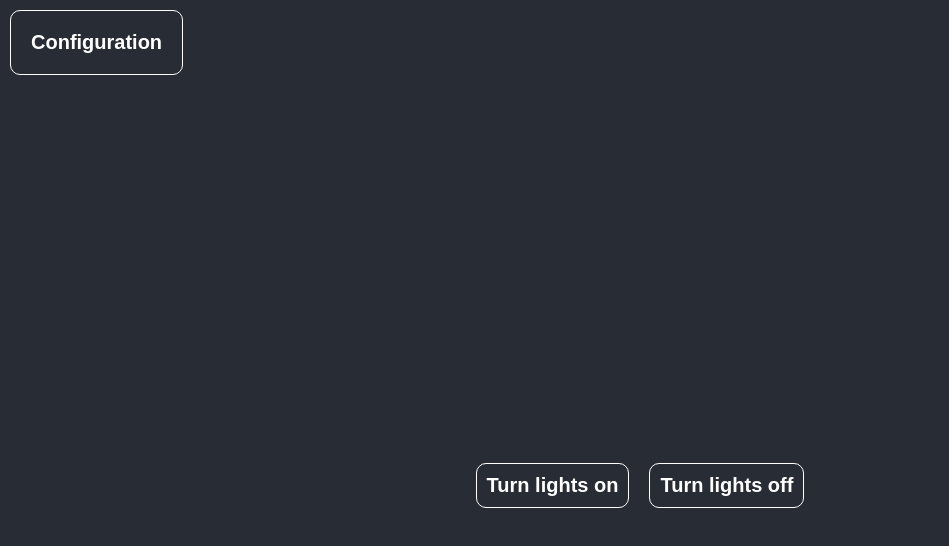
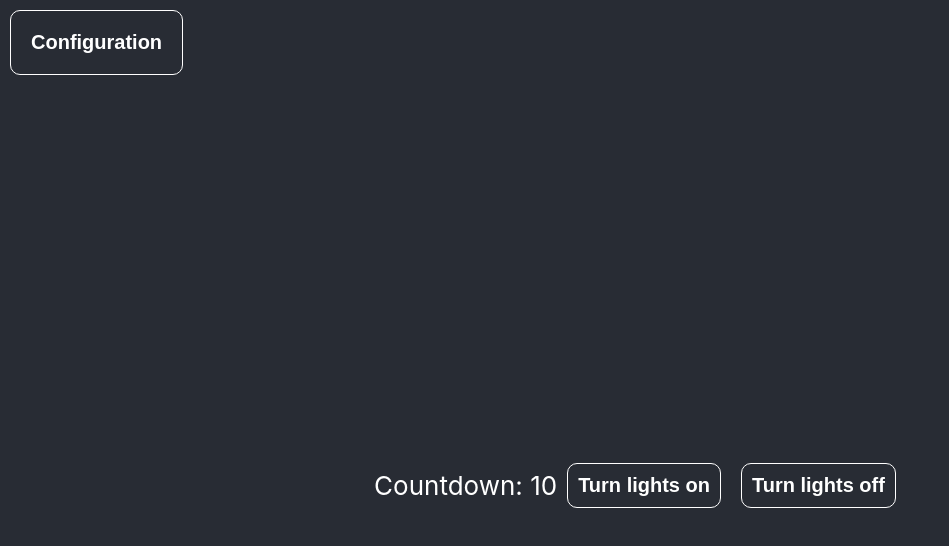
Before and after one commit to lupelletier/sapin, a React (Create React App) app: page / in a window 1280 px wide. Shown: the top 546 px of the page, without its empty margins (0-949 px from the left). Built offline with nearby package versions, Linux system fonts and the light colour scheme.

Commit message:
test timer

```diff
--- a/src/components/Buttons.jsx
+++ b/src/components/Buttons.jsx
@@ -2,7 +2,6 @@ import React from 'react';
 import {useState} from 'react';
 import {useCookies} from 'react-cookie';
 import { Cookies } from 'react-cookie';
-
 
 
 
@@ -14,14 +13,22 @@ export default function Buttons () {
     const [err, setErr] = useState('');
     const [status, setStatus] = useState('');
     const [cookies, setCookie] = useCookies(['status']);
+    const [counter, setCounter] = useState(10);
     const codeCookie = new Cookies();
     const code = codeCookie.get('code', { path: '/' });
 
+    const handleClickOn = async () => {
+        // after 1000000ms, call handleClickOff and switch off the lights
 
-    const handleClickOn = async () => {
+        // useEffect{{
+        //     const timer = setTimeout(() => {
+        //         handleClickOff();
+        //     }, 1000000);
+        //     return () => clearTimeout(timer);
+        // }
+        setCounter(setTimeout( function() { handleClickOff()},10000, clearTimeout()), [counter]);
+        // hide the lights status
         document.querySelector('.cookie').setAttribute("hidden",true)
-
-
         setStatus(undefined);
         setIsLoading(true);
         try {
@@ -100,7 +107,7 @@ export default function Buttons () {
 
                 <div className='lights-control'>
             <div className="lights-btn-control">
-
+            <div>Countdown: {counter}</div>
             <button className='lights-btn' onClick={handleClickOn}>Turn lights on</button>
             <button className='lights-btn' onClick={handleClickOff}>Turn lights off</button>
                 </div>
--- a/src/components/Header.jsx
+++ b/src/components/Header.jsx
@@ -22,10 +22,6 @@ export default function Header() {
             loop={Infinity}
             wrapper="h1"></Typical> */}
             </div>
-
-
-
-
         </div>
     );
     }
```
